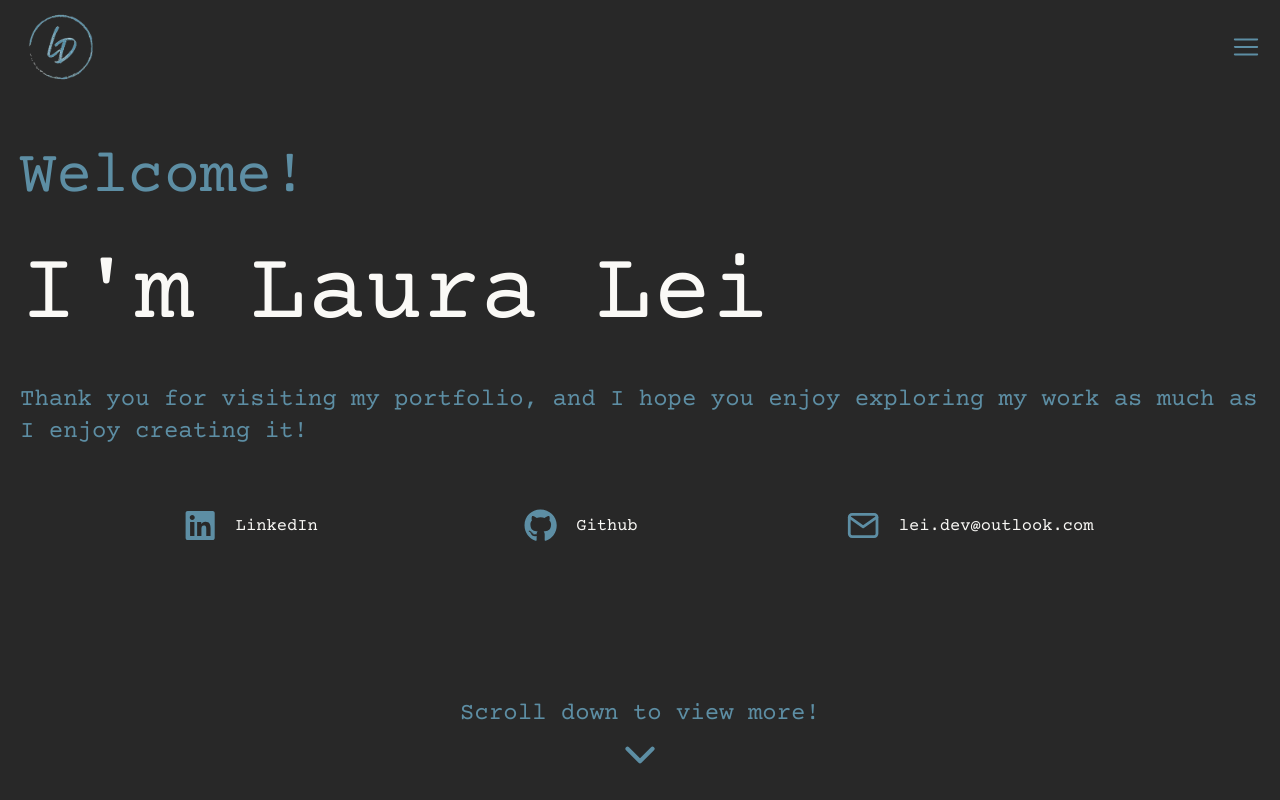
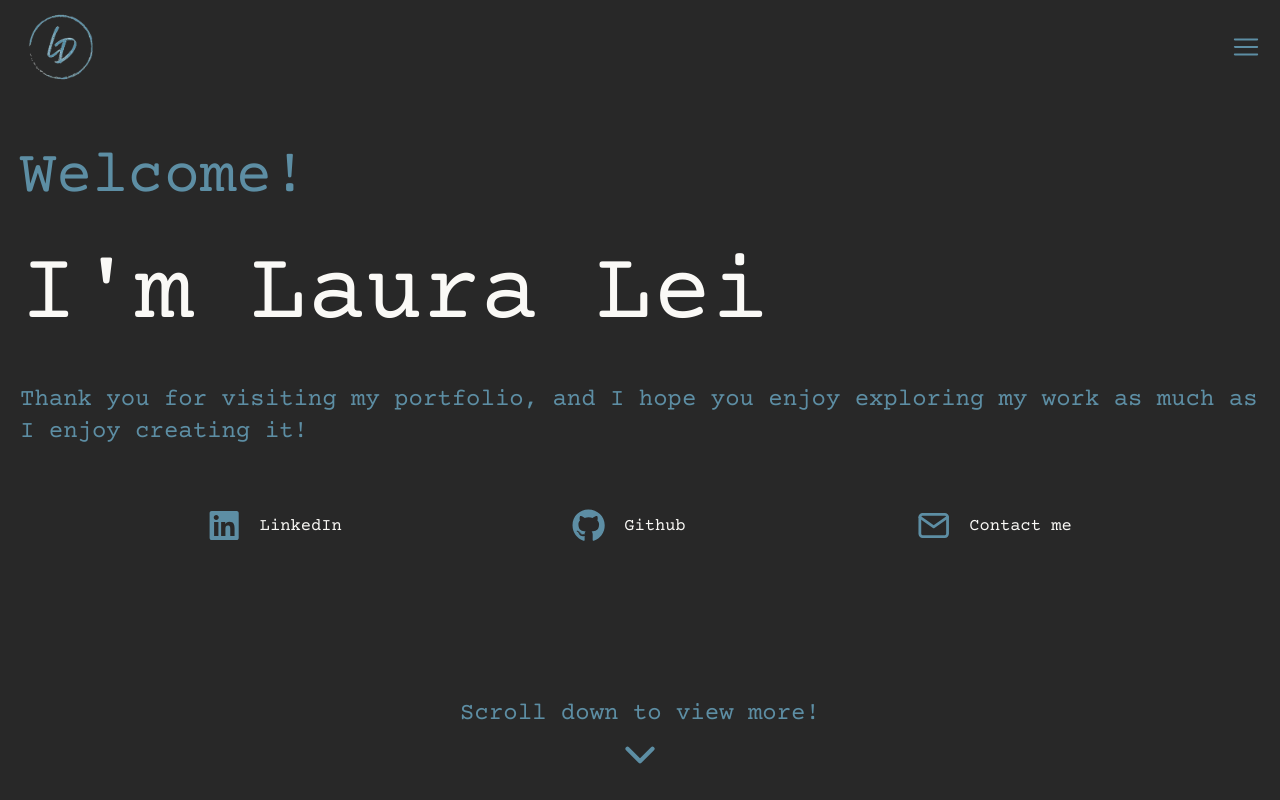
Before and after one commit to LauraBLei/Leidev.new, a React (Vite) app: page /Home in a window 1280 px wide. Shown: the top 800 px of the page. Built offline with nearby package versions, Linux system fonts and the light colour scheme; a web font is replaced by a local one.

Commit message:
added contact section

```diff
--- a/src/Sections/contact.tsx
+++ b/src/Sections/contact.tsx
@@ -1,35 +1,74 @@
-import { FaGithub, FaLinkedin } from "react-icons/fa6";
-import { FiMail } from "react-icons/fi";
+import { useState } from "react";
 
 export const ContactSection = () => {
+  const [message, setMessage] = useState("");
+  const maxChars = 500;
+
   return (
-    <div className="font-primary text-Beige">
-      <div className=" max-w-[1400px] flex flex-wrap  md:justify-evenly gap-10 mt-5">
-        <a
-          target="_blanc"
-          href="https://www.linkedin.com/in/laura-lei-860190268/"
-          className="flex items-center gap-5 text-md md:text-lg hover-effect"
+    <div className="flex flex-col font-primary items-center w-full text-Beige gap-10">
+      <div className="w-full p-2 md:p-5 bg-leiDevBlue text-MatteBlack">
+        <h1 className="headline">Contact</h1>
+      </div>
+      <div className="w-[120px] h-[120px] md:w-[200px] md:h-[200px] mx-auto flex items-center justify-center">
+        <img
+          className="w-full h-full object-cover rounded-full border-2 border-leiDevBlue shadow-lg"
+          src="/profileImage.jpg"
+          alt="Profile"
+        />
+      </div>
+      <div className="text-center max-w-2xl mx-auto flex flex-col gap-2">
+        <p>
+          I'd love to hear from you! Whether you have a question, want to
+          collaborate, or just want to say hi, feel free to reach out using the
+          form below.
+        </p>
+        <p className="text-sm text-leiDevBlue">
+          I usually respond within 1-2 business days.
+        </p>
+        <p className="text-xs text-gray-400">
+          Your information will only be used to respond to your inquiry and will
+          not be shared.
+        </p>
+      </div>
+      <form
+        className="flex flex-col max-w-[800px] w-full gap-5"
+        action="https://api.web3forms.com/submit"
+        method="POST"
+      >
+        <input
+          type="hidden"
+          name="access_key"
+          value={"0d9cb849-6542-43b7-a859-edc07eefe6f5"}
+        />
+        <div className="flex flex-col w-full">
+          <label htmlFor="name">Name</label>
+          <input type="text" name="name" maxLength={150} required />
+        </div>
+        <div className="flex flex-col w-full">
+          <label htmlFor="email">E-mail</label>
+          <input type="email" name="email" maxLength={150} required />
+        </div>
+        <div className="flex flex-col w-full">
+          <label htmlFor="message">Message</label>
+          <textarea
+            name="message"
+            required
+            maxLength={maxChars}
+            value={message}
+            onChange={(e) => setMessage(e.target.value)}
+          ></textarea>
+          <span className="text-xs text-right mt-1">
+            {message.length}/{maxChars}
+          </span>
+        </div>
+
+        <button
+          type="submit"
+          className="py-2 px-6 border-1 border-leiDevBlue rounded-md hover:bg-leiDevBlue hover-effect hover:text-MatteBlack font-semibold text-lg"
         >
-          <FaLinkedin className="text-leiDevBlue w-[25px] h-[25px] md:w-[35px] md:h-[35px]" />
-          <p>LinkedIn</p>
-        </a>
-        <a
-          target="_blanc"
-          href="https://github.com/LauraBLei"
-          className="flex items-center gap-5 text-md md:text-lg hover-effect"
-        >
-          <FaGithub className="text-leiDevBlue w-[25px] h-[25px] md:w-[35px] md:h-[35px]" />
-          <p>Github</p>
-        </a>
-        <a
-          target="_blanc"
-          href="mailto:lei.dev@outlook.com"
-          className="flex items-center gap-5 text-md md:text-lg hover-effect"
-        >
-          <FiMail className="text-leiDevBlue w-[25px] h-[25px] md:w-[35px] md:h-[35px]" />
-          <p>lei.dev@outlook.com</p>
-        </a>
-      </div>
+          Send Message
+        </button>
+      </form>
     </div>
   );
 };
--- a/src/Sections/welcome.tsx
+++ b/src/Sections/welcome.tsx
@@ -1,11 +1,11 @@
 import { ChevronDownIcon } from "lucide-react";
-import { ContactSection } from "./contact";
+import { ContactInformation } from "../components/contact";
 
 export const WelcomeSection = () => {
   return (
     <div className="font-primary text-leiDevBlue h-dvh flex flex-col justify-between gap-7  max-w-[1400x] p-5">
       <div className="flex flex-col gap-5 md:gap-10 h-full justify-center">
-        <h1 className="text-2xl md:text-4xl md:text-6xl ">Welcome!</h1>
+        <h1 className="text-2xl md:text-4xl lg:text-6xl ">Welcome!</h1>
         <p className="text-Beige text-4xl md:text-7xl lg:text-8xl">
           I'm Laura Lei
         </p>
@@ -13,7 +13,7 @@ export const WelcomeSection = () => {
           Thank you for visiting my portfolio, and I hope you enjoy exploring my
           work as much as I enjoy creating it!
         </p>
-        <ContactSection />
+        <ContactInformation />
       </div>
       <div>
         <p className="text-center text-base md:text-2xl">
--- /dev/null
+++ b/src/components/contact.tsx
@@ -0,0 +1,34 @@
+import { FaGithub, FaLinkedin } from "react-icons/fa6";
+import { FiMail } from "react-icons/fi";
+
+export const ContactInformation = () => {
+  return (
+    <div className="font-primary text-Beige">
+      <div className=" max-w-[1400px] flex flex-wrap  md:justify-evenly gap-10 mt-5">
+        <a
+          target="_blanc"
+          href="https://www.linkedin.com/in/laura-lei-860190268/"
+          className="flex items-center gap-5 text-md md:text-lg hover-effect"
+        >
+          <FaLinkedin className="text-leiDevBlue w-[25px] h-[25px] md:w-[35px] md:h-[35px]" />
+          <p>LinkedIn</p>
+        </a>
+        <a
+          target="_blanc"
+          href="https://github.com/LauraBLei"
+          className="flex items-center gap-5 text-md md:text-lg hover-effect"
+        >
+          <FaGithub className="text-leiDevBlue w-[25px] h-[25px] md:w-[35px] md:h-[35px]" />
+          <p>Github</p>
+        </a>
+        <a
+          href="#contact"
+          className="flex items-center gap-5 text-md md:text-lg hover-effect"
+        >
+          <FiMail className="text-leiDevBlue w-[25px] h-[25px] md:w-[35px] md:h-[35px]" />
+          <p>Contact me</p>
+        </a>
+      </div>
+    </div>
+  );
+};
--- a/src/components/project.tsx
+++ b/src/components/project.tsx
@@ -48,7 +48,7 @@ export const ProjectModal = () => {
     >
       <div
         onClick={(e) => e.stopPropagation()}
-        className={`bg-MatteBlack w-full md:max-w-[900px] max-h-[750px] md:max-h-[1000px] pt-5 overflow-y-auto rounded-xl transform transition-all duration-300 ${
+        className={`bg-MatteBlack w-full md:max-w-[900px] md:pb-20 lg:pb-0 max-h-[750px] md:max-h-[1000px] pt-5 overflow-y-auto rounded-xl transform transition-all duration-300 ${
           projectModalOpen ? "scale-100 opacity-100" : "scale-95 opacity-0"
         }`}
       >
--- a/src/home.tsx
+++ b/src/home.tsx
@@ -2,6 +2,7 @@ import { ProjectsSection } from "./Sections/projects";
 import { WelcomeSection } from "./Sections/welcome";
 import { AboutSection } from "./Sections/about";
 import { DevToolsSection } from "./Sections/dev-tools";
+import { ContactSection } from "./Sections/contact";
 
 export const HomePage = () => {
   return (
@@ -15,8 +16,11 @@ export const HomePage = () => {
       <section id="about" className=" pt-20 md:pt-30">
         <AboutSection />
       </section>
-      <section id="dev-tools" className=" pt-20 md:pt-30 mb-20 md:mb-40">
+      <section id="dev-tools" className=" pt-20 md:pt-30 mb-20 ">
         <DevToolsSection />
+      </section>
+      <section id="contact" className="pt-20 md:pt-30 mb-20 md:mb-40">
+        <ContactSection />
       </section>
     </div>
   );
--- a/src/index.css
+++ b/src/index.css
@@ -65,3 +65,8 @@
     transform-origin: top right;
   }
 }
+
+input,
+textarea {
+  @apply border-1 border-leiDevBlue rounded-md p-2;
+}
```
